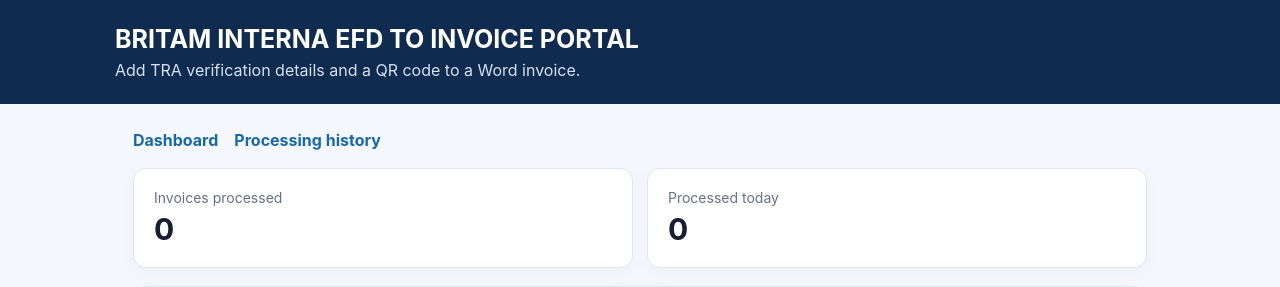
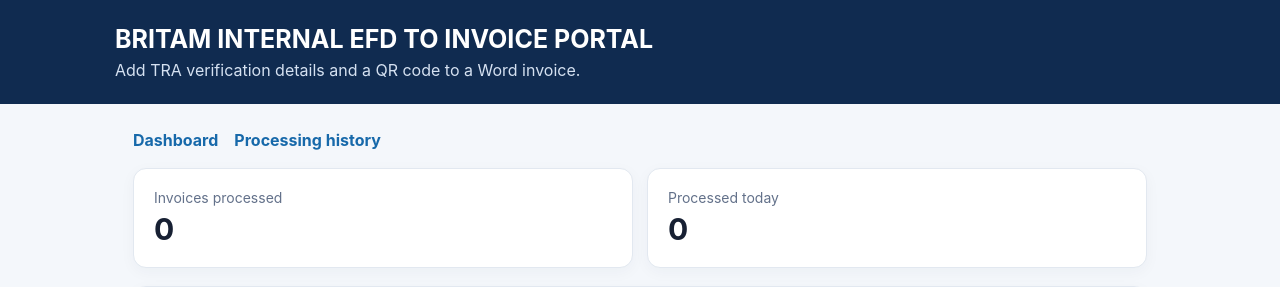
Before and after one commit to Filly-web/BRITAM-INVOICE-V3, a Flask app: page / in a window 1280 px wide. Shown: the top 287 px of the page. Run offline with Flask 3, Linux system fonts and the light colour scheme; data that the repository does not hold is empty.

Commit message:
Add files via upload

```diff
--- a/templates/index.html
+++ b/templates/index.html
@@ -20,7 +20,7 @@
   </style>
 </head>
 <body>
-<header class="top"><h1>BRITAM INTERNA EFD TO INVOICE PORTAL</h1><p>Add TRA verification details and a QR code to a Word invoice.</p></header>
+<header class="top"><h1>BRITAM INTERNAL EFD TO INVOICE PORTAL</h1><p>Add TRA verification details and a QR code to a Word invoice.</p></header>
 <main>
   <div class="nav"><a href="/">Dashboard</a><a href="/history">Processing history</a></div>
   {% with messages = get_flashed_messages(with_categories=true) %}
```
